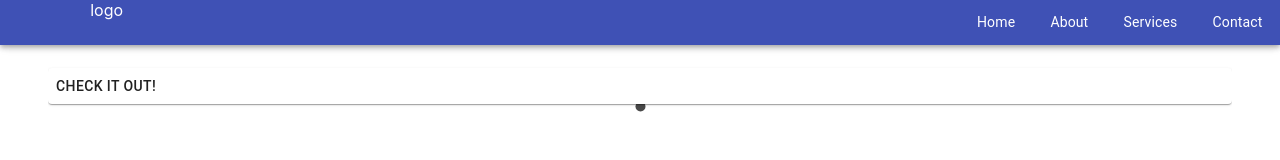
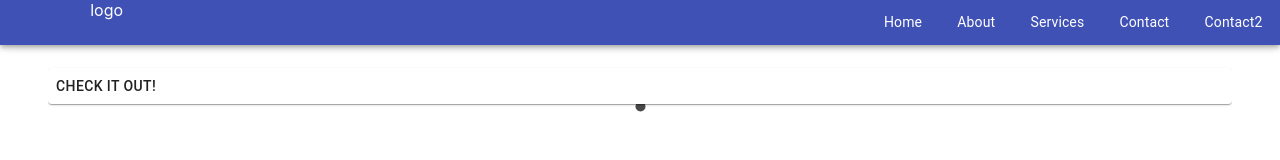
Before and after one commit to ramprasad777/sss, a React (Create React App) app: page / in a window 1280 px wide. Shown: the top 160 px of the page. Built offline with nearby package versions, Linux system fonts and the light colour scheme.

Commit message:
dev-01|route updated

```diff
--- a/src/components/Pages/Home/MainBanner.js
+++ b/src/components/Pages/Home/MainBanner.js
@@ -13,6 +13,11 @@ export default function MainBanner(props){
                 content.homePageContent.map((item, i)=>
                     <Item key={i} item={item} />
                 )
+
+                // content.homePageContent.map((bannerLength)=>
+                //     bannerLength.bannerItem.map((item, i)=>
+                //     <Item key={i} item={item} />
+                // ))
             }
         </Carousel>
     )
--- a/src/data/Content.json
+++ b/src/data/Content.json
@@ -43,6 +43,11 @@
                 "id": 4,
                 "icon": "",
                 "text": "Contact"
+            },
+            {
+                "id": 5,
+                "icon": "",
+                "text": "Contact2"
             }
         ],
         "homePageContent":[
@@ -60,6 +65,7 @@
                     }
                 ]
             }
+
         ]
     }
 }
```
